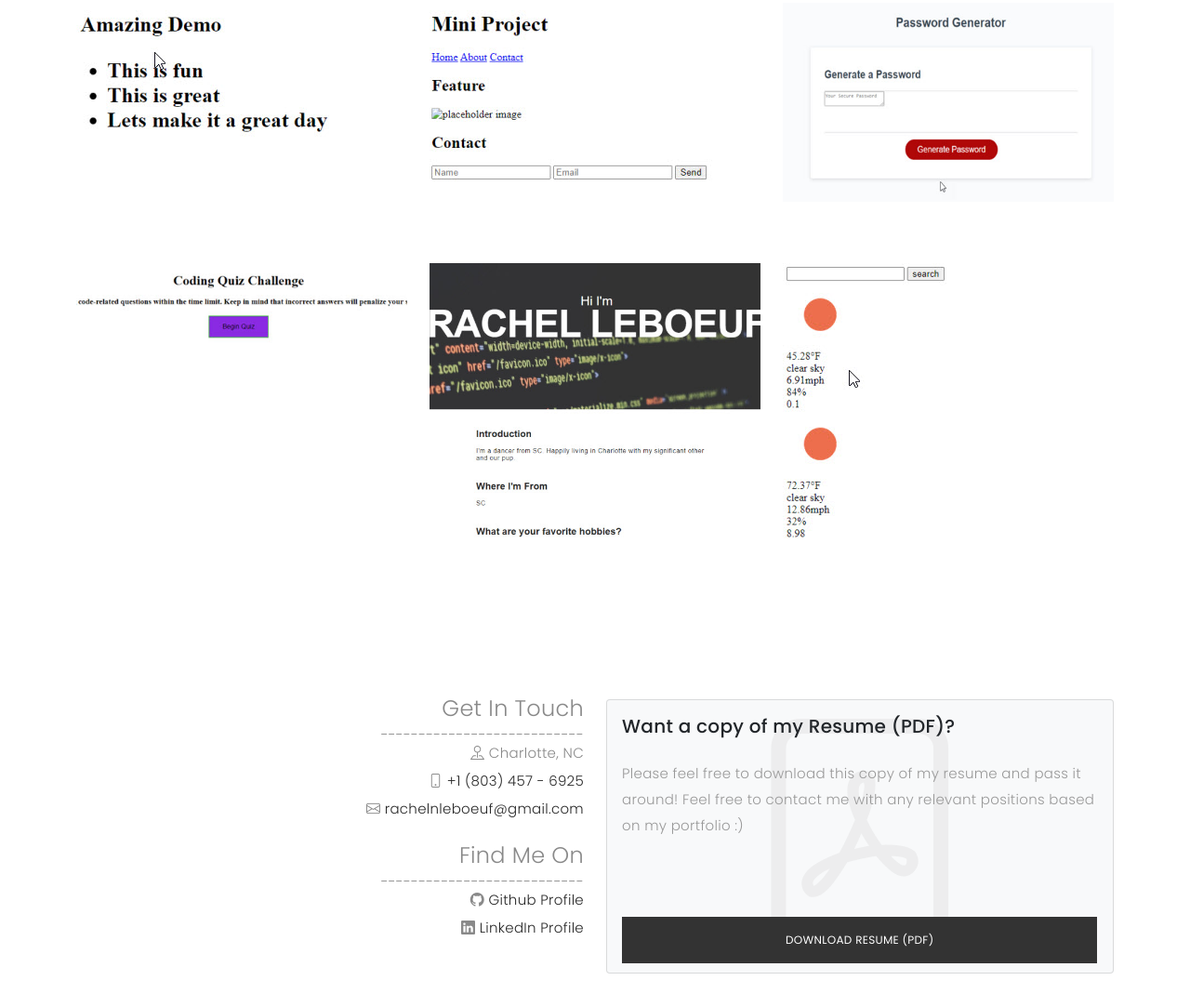
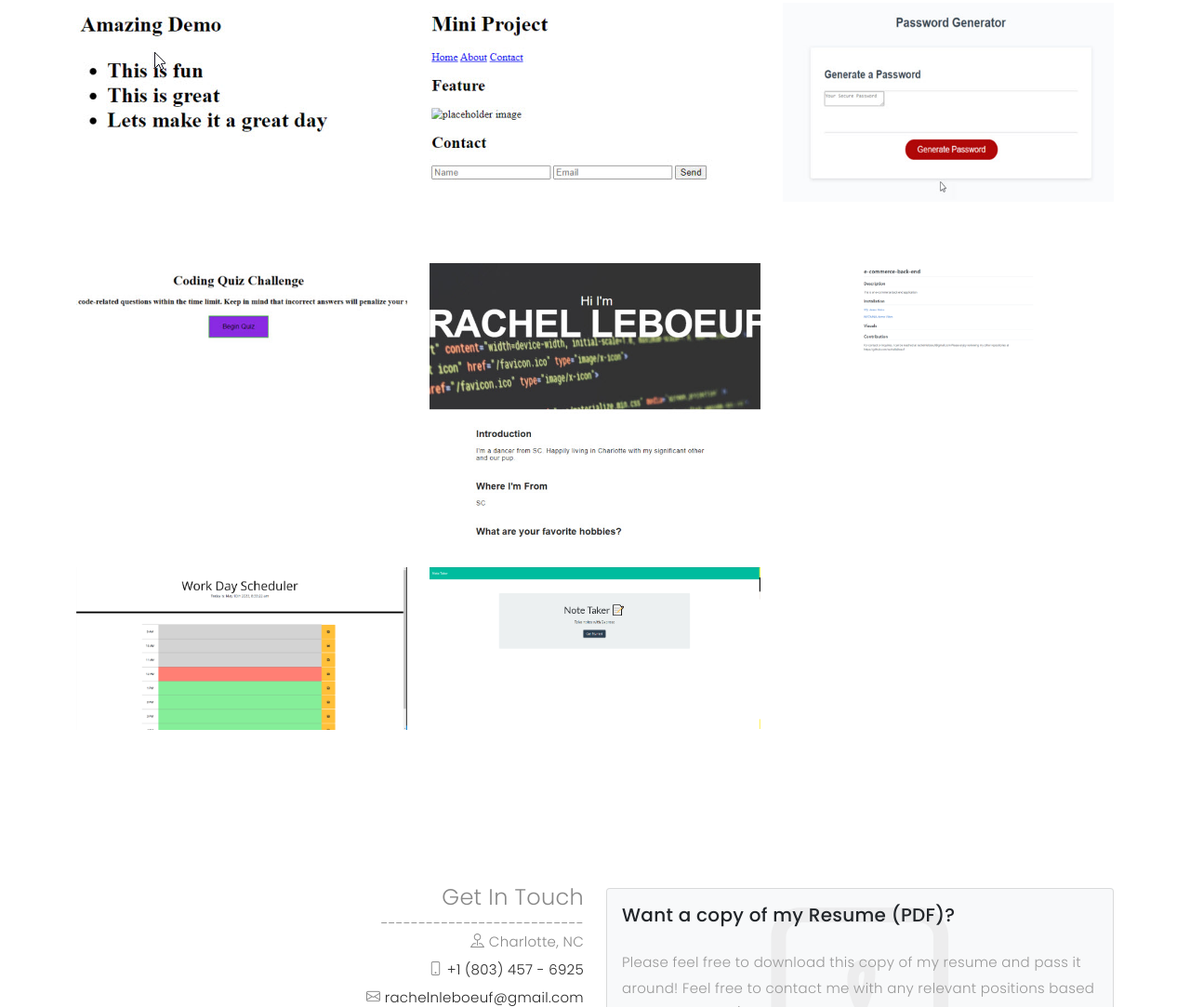
Before and after one commit to rachelleBoeuf/LeBoeuf-Professional-Portfolio, a plain HTML site: page index.html in a window 1280 px wide. Shown: the part 807-1890 px from the top of the page at 93% size. Drawn offline with nearby package versions, Linux system fonts and the light colour scheme; files whose address does not match are found by name; a web font is replaced by a local one.

Commit message:
added new repositories to update portfolio page

```diff
--- a/index.html
+++ b/index.html
@@ -119,9 +119,22 @@
             </a>
           </div>
 
+
+          <div class="col-lg-4 col-md-6 portfolio-item filter-web">
+            <a href="https://github.com/rachelleBoeuf/e-commerce-back-end" target="_blank" class="details-link" title="More Details">
+              <img src="C:\Users\18034\Bootcamp\Homework\LeBoeuf-Professional-Portfolio\assets\img\Screenshot 2022-05-10 082920.png" class="img-fluid" alt="">
+            </a>
+          </div>
+
+          <div class="col-lg-4 col-md-6 portfolio-item filter-web">
+            <a href="https://rachelleboeuf.github.io/the-day-planner/" target="_blank" class="details-link" title="More Details">
+              <img src="C:\Users\18034\Bootcamp\Homework\LeBoeuf-Professional-Portfolio\assets\img\Screenshot 2022-05-10 083334.png" class="img-fluid" alt="">
+            </a>
+          </div>
+
           <div class="col-lg-4 col-md-6 portfolio-item filter-app">
-            <a href="https://rachelleboeuf.github.io/weather-dashboard/" target="_blank" class="details-link" title="More Details">
-              <img src="./assets/img/project-weather.jpg" class="img-fluid" alt="">
+            <a href="https://rachelleboeuf.github.io/note-taker/" target="_blank" class="details-link" title="More Details">
+              <img src="C:\Users\18034\Bootcamp\Homework\LeBoeuf-Professional-Portfolio\assets\img\Screenshot 2022-05-10 082731.png" class="img-fluid" alt="">
             </a>
           </div>
         </div>
```
Also changed, not shown: assets/img/Screenshot 2022-05-10 082731.png (added), assets/img/Screenshot 2022-05-10 082920.png (added), assets/img/Screenshot 2022-05-10 083334.png (added).
